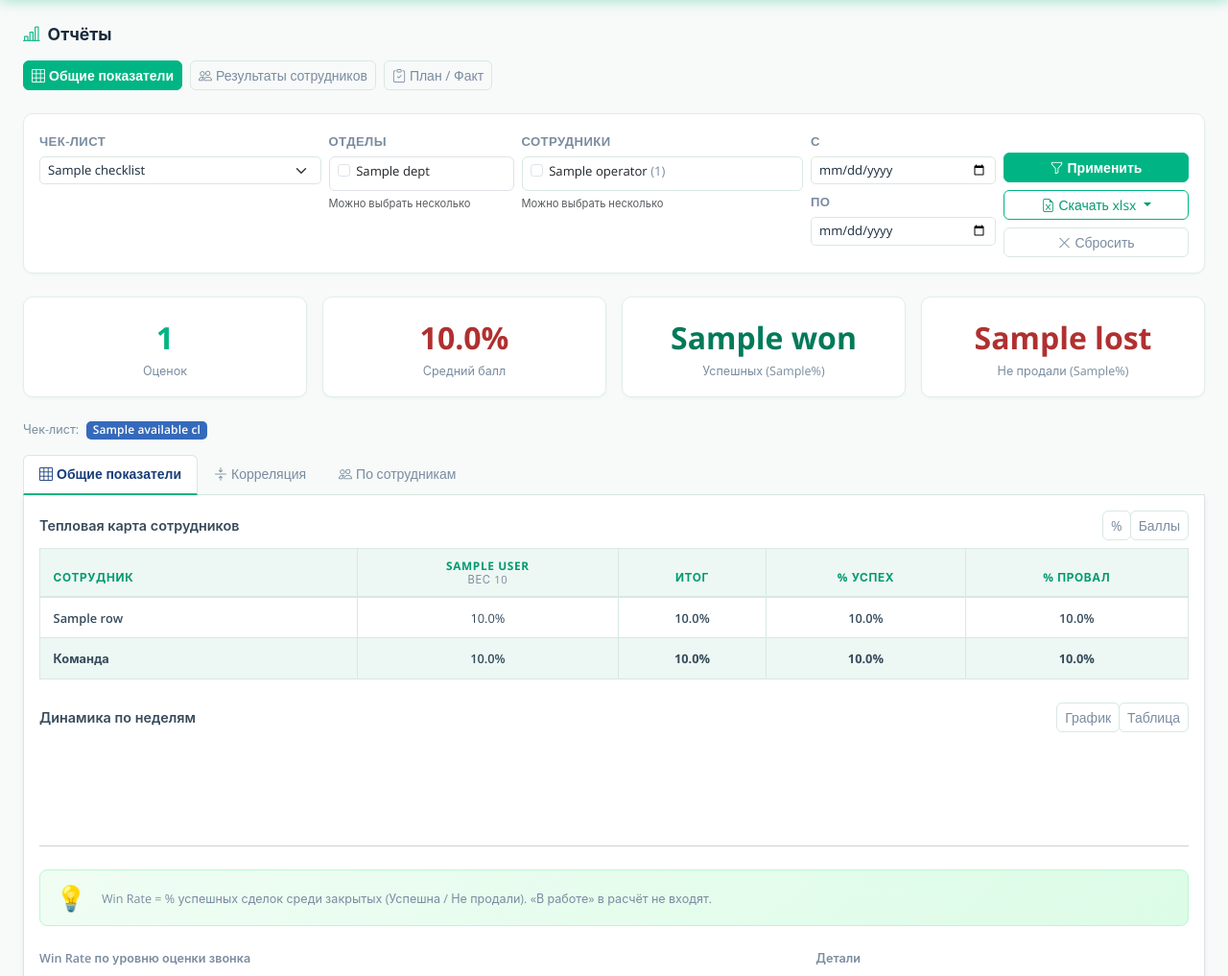
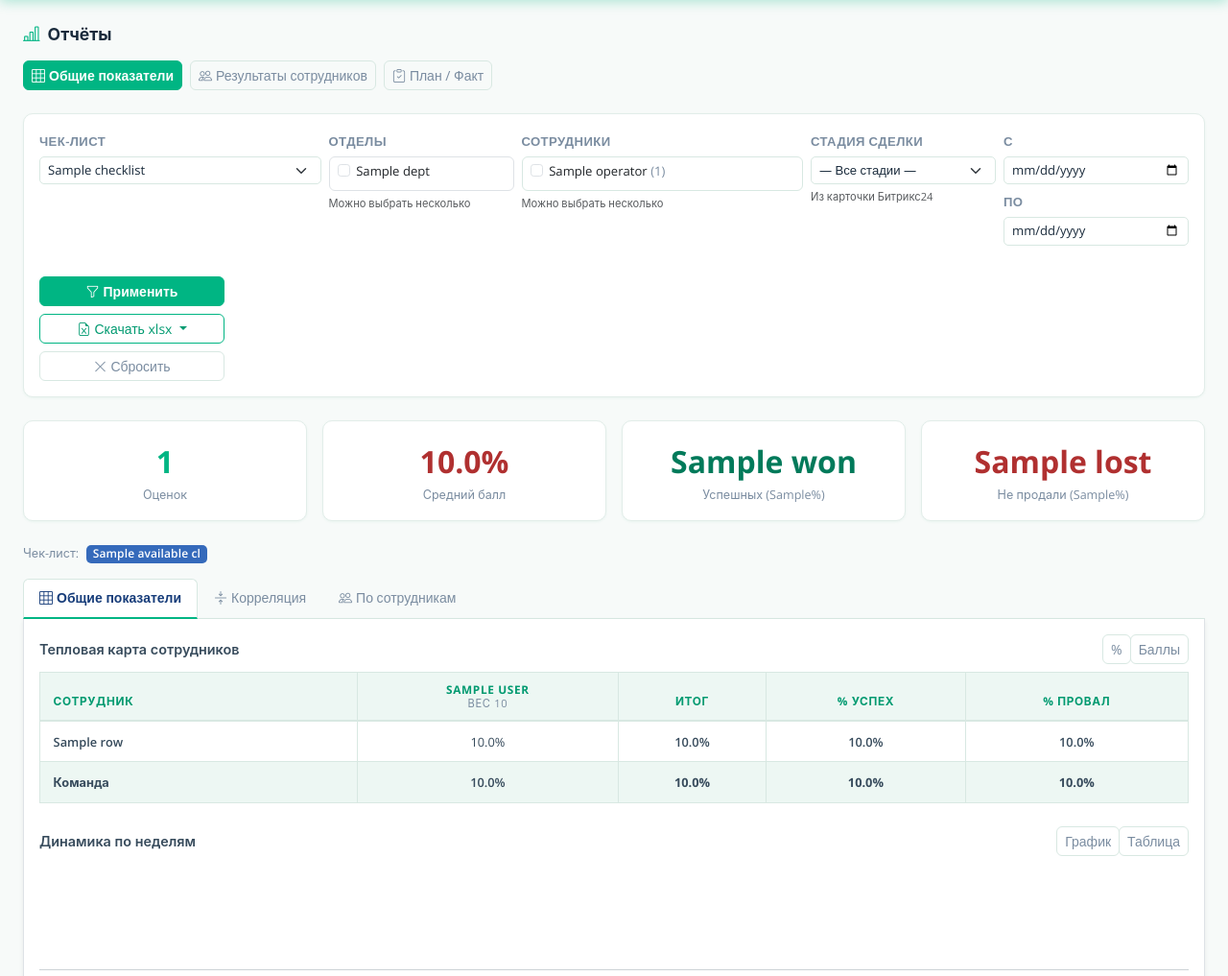
Before and after one commit to Legra13/listening_calls, a FastAPI app: template app/templates/reports/index.html in a window 1280 px wide. Shown: the part 59-1076 px from the top of the page at 96% size. Run offline with FastAPI, Linux system fonts and the light colour scheme; the template is opened without the code that fills it: most values are stand-ins (such as "Sample title", 1, 10 or a date in 2020); some libraries are stand-ins or nearby versions.

Commit message:
авто-коммит: изменения кода

```diff
--- a/app/routers/reports.py
+++ b/app/routers/reports.py
@@ -31,6 +31,7 @@ def reports_index(
     operators: list[str] = Query(default=[]),
     date_from: str = "",
     date_to: str = "",
+    stage: str = "",
     db: Session = Depends(get_db),
     current_user: User = Depends(get_current_user),
 ):
@@ -42,6 +43,7 @@ def reports_index(
         date_from=date.fromisoformat(date_from) if date_from else None,
         date_to=date.fromisoformat(date_to) if date_to else None,
         checklist_id=int(checklist_id) if checklist_id else None,
+        stage=stage if stage in ("won", "lost", "progress") else "",
     )
 
     evaluations = fetch_evaluations(db, filters)
@@ -119,6 +121,7 @@ def reports_index(
         "flash": pop_flash(request),
         "options": options,
         "filters": filters,
+        "stage": filters.stage,
         "kpi": kpi,
         "selected_cl": selected_cl,
         "auto_cl": auto_cl,
--- a/app/templates/reports/index.html
+++ b/app/templates/reports/index.html
@@ -85,6 +85,18 @@
             {% endif %}
           </div>
           <div class="form-text" style="font-size:0.7rem">Можно выбрать несколько</div>
+        </div>
+
+        {# Стадия сделки #}
+        <div class="col-md-2">
+          <label class="form-label small fw-semibold mb-1">Стадия сделки</label>
+          <select name="stage" class="form-select form-select-sm">
+            <option value=""     {% if not filters.stage %}selected{% endif %}>— Все стадии —</option>
+            <option value="won"      {% if filters.stage == 'won' %}selected{% endif %}>✅ Успешна</option>
+            <option value="lost"     {% if filters.stage == 'lost' %}selected{% endif %}>❌ Не продали</option>
+            <option value="progress" {% if filters.stage == 'progress' %}selected{% endif %}>🔄 В работе</option>
+          </select>
+          <div class="form-text" style="font-size:0.7rem">Из карточки Битрикс24</div>
         </div>
 
         {# Даты #}
@@ -872,17 +884,34 @@ const scoreOutcomeData = {{ score_outcome_json | safe }};
   }
 
   // Insight-заголовок
+  const MIN_CLOSED = 5; // минимум закрытых сделок для вывода
+  const rangesWithData = scoreOutcomeData.filter(d => (d.won + d.lost) >= MIN_CLOSED);
+  const totalClosed    = scoreOutcomeData.reduce((s, d) => s + d.won + d.lost, 0);
+  const totalAll       = scoreOutcomeData.reduce((s, d) => s + d.total, 0);
+  const dataNote       = `На основе ${totalClosed} закрытых сделок из ${totalAll} всего.`;
+
   if (insight) insight.classList.remove('d-none');
   if (insText) {
-    const first = scoreOutcomeData[0];
-    const last  = scoreOutcomeData[scoreOutcomeData.length - 1];
-    const wr1 = first.win_rate != null ? first.win_rate.toFixed(0) : '?';
-    const wr2 = last.win_rate  != null ? last.win_rate.toFixed(0)  : '?';
-    let multStr = '';
-    if (first.win_rate > 0 && last.win_rate > 0) {
-      multStr = ` — в ${(last.win_rate / first.win_rate).toFixed(1)}× чаще`;
+    if (rangesWithData.length < 2) {
+      // Мало данных — не делаем вывод
+      insight.querySelector('.p-3').style.background = 'linear-gradient(135deg,#f8f9fa,#e9ecef)';
+      insight.querySelector('.p-3').style.border     = '1px solid #dee2e6';
+      insight.querySelector('span[style*="font-size:1.6rem"]').textContent = 'ℹ️';
+      insText.textContent = `Недостаточно закрытых сделок для уверенного вывода. ${dataNote}`;
+    } else {
+      const first = rangesWithData[0];
+      const last  = rangesWithData[rangesWithData.length - 1];
+      const wr1   = first.win_rate != null ? first.win_rate.toFixed(0) : '?';
+      const wr2   = last.win_rate  != null ? last.win_rate.toFixed(0)  : '?';
+      const ratio = (first.win_rate > 0 && last.win_rate > 0) ? last.win_rate / first.win_rate : 1;
+      let multStr = '';
+      if (ratio >= 1.3) {
+        multStr = ` — в ${ratio.toFixed(1)}× чаще`;
+      }
+      const firstName = RANGE_LABELS[first.range] || first.range;
+      const lastName  = RANGE_LABELS[last.range]  || last.range;
+      insText.textContent = `«${lastName}» закрываются успешно${multStr}: Win Rate ${wr1}% → ${wr2}%. ${dataNote}`;
     }
-    insText.textContent = `Отличные звонки (80–100%) закрываются успешно${multStr}: Win Rate ${wr1}% → ${wr2}%`;
   }
 
   // KPI-карточки (по одной на диапазон)
@@ -984,20 +1013,27 @@ const closingSpeedData = {{ closing_speed_json | safe }};
   }
 
   // Insight-заголовок
+  const MIN_SPEED = 3; // минимум сделок для вывода
+  const speedWithData = closingSpeedData.filter(d => d.avg_won != null && d.n_won >= MIN_SPEED);
+  const totalSpeedClosed = closingSpeedData.reduce((s, d) => s + (d.n_won || 0) + (d.n_lost || 0), 0);
+  const speedDataNote = `На основе ${totalSpeedClosed} закрытых сделок с известной датой закрытия.`;
+
   if (insight) insight.classList.remove('d-none');
   if (insText) {
-    const withData = closingSpeedData.filter(d => d.avg_won != null);
-    if (withData.length >= 2) {
-      const slowest = withData.reduce((a, b) => a.avg_won > b.avg_won ? a : b);
-      const fastest = withData.reduce((a, b) => a.avg_won < b.avg_won ? a : b);
-      if (slowest !== fastest && fastest.avg_won > 0) {
-        const ratio = (slowest.avg_won / fastest.avg_won).toFixed(1);
-        insText.textContent = `${RANGE_LABELS[fastest.range] || fastest.range}: успешные сделки закрываются в ${ratio}× быстрее, чем "${RANGE_LABELS[slowest.range] || slowest.range}" (${Math.round(fastest.avg_won)} vs ${Math.round(slowest.avg_won)} дней)`;
+    if (speedWithData.length < 2) {
+      insight.querySelector('.p-3').style.background = 'linear-gradient(135deg,#f8f9fa,#e9ecef)';
+      insight.querySelector('.p-3').style.border     = '1px solid #dee2e6';
+      insight.querySelector('span[style*="font-size:1.6rem"]').textContent = 'ℹ️';
+      insText.textContent = `Недостаточно данных для сравнения скорости закрытия. ${speedDataNote}`;
+    } else {
+      const slowest = speedWithData.reduce((a, b) => a.avg_won > b.avg_won ? a : b);
+      const fastest = speedWithData.reduce((a, b) => a.avg_won < b.avg_won ? a : b);
+      const ratio   = slowest.avg_won / fastest.avg_won;
+      if (ratio >= 1.3 && slowest !== fastest) {
+        insText.textContent = `«${RANGE_LABELS[fastest.range] || fastest.range}» закрывается в ${ratio.toFixed(1)}× быстрее «${RANGE_LABELS[slowest.range] || slowest.range}» (${Math.round(fastest.avg_won)} vs ${Math.round(slowest.avg_won)} дней). ${speedDataNote}`;
       } else {
-        insText.textContent = `Среднее время закрытия успешной сделки: ${Math.round(fastest.avg_won)} дней`;
+        insText.textContent = `Среднее время закрытия успешной сделки: ${Math.round(fastest.avg_won)}–${Math.round(slowest.avg_won)} дней. ${speedDataNote}`;
       }
-    } else if (withData.length === 1) {
-      insText.textContent = `Среднее время закрытия успешной сделки: ${Math.round(withData[0].avg_won)} дней`;
     }
   }
 
@@ -1088,19 +1124,28 @@ const catScoreData = {{ cat_score_json | safe }};
   }
 
   // Insight-заголовок
+  const MIN_CAT = 3; // минимум закрытых сделок для вывода по категории
+  const catWithWR = catScoreData.filter(d => d.win_rate != null && (d.won + d.lost) >= MIN_CAT)
+                                .sort((a, b) => b.win_rate - a.win_rate);
+  const catTotalClosed = catScoreData.reduce((s, d) => s + d.won + d.lost, 0);
+  const catDataNote    = `На основе ${catTotalClosed} закрытых сделок с заполненной категорией.`;
+
   if (insight) insight.classList.remove('d-none');
   if (insText) {
-    const withWR = catScoreData.filter(d => d.win_rate != null).sort((a, b) => b.win_rate - a.win_rate);
-    if (withWR.length >= 2) {
-      const best  = withWR[0];
-      const worst = withWR[withWR.length - 1];
+    if (catWithWR.length < 2) {
+      insight.querySelector('.p-3').style.background = 'linear-gradient(135deg,#f8f9fa,#e9ecef)';
+      insight.querySelector('.p-3').style.border     = '1px solid #dee2e6';
+      insight.querySelector('span[style*="font-size:1.6rem"]').textContent = 'ℹ️';
+      insText.textContent = `Недостаточно закрытых сделок по категориям для сравнения. ${catDataNote}`;
+    } else {
+      const best  = catWithWR[0];
+      const worst = catWithWR[catWithWR.length - 1];
+      const ratio = worst.win_rate > 0 ? best.win_rate / worst.win_rate : null;
       let multStr = '';
-      if (worst.win_rate > 0) {
-        multStr = ` (в ${(best.win_rate / worst.win_rate).toFixed(1)}× чаще)`;
+      if (ratio != null && ratio >= 1.3) {
+        multStr = ` (в ${ratio.toFixed(1)}× чаще)`;
       }
-      insText.textContent = `Клиенты категории ${best.category} закрываются лучше всего: Win Rate ${best.win_rate.toFixed(0)}% против ${worst.win_rate.toFixed(0)}% у категории ${worst.category}${multStr}`;
-    } else if (withWR.length === 1) {
-      insText.textContent = `Категория ${withWR[0].category}: ${withWR[0].count} звонков, Win Rate ${withWR[0].win_rate.toFixed(0)}%`;
+      insText.textContent = `Категория ${best.category} закрывается лучше всего: Win Rate ${best.win_rate.toFixed(0)}% против ${worst.win_rate.toFixed(0)}% у категории ${worst.category}${multStr}. ${catDataNote}`;
     }
   }
 
```
Also changed, not shown: app/analytics.py (+8 -0 lines).
